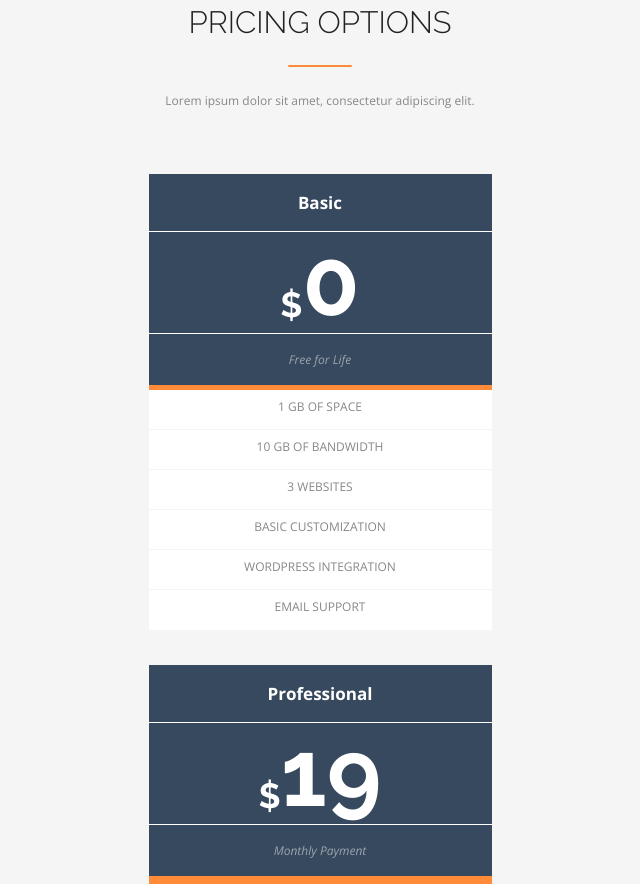
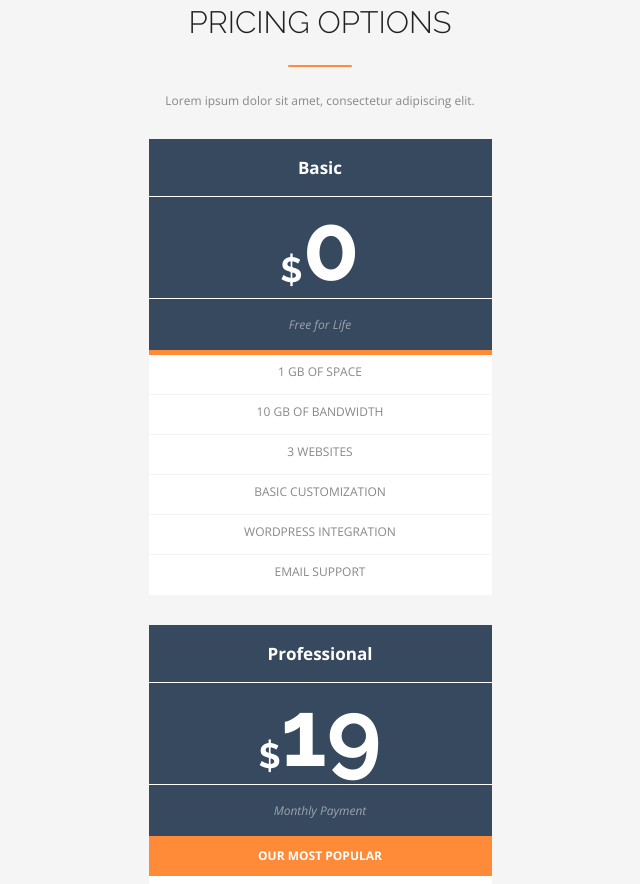
Before and after one commit to AlexanderHubar/pitchbook, a plain HTML site: page index.html in a window 768 px wide. Shown: the part 3580-4464 px from the top of the page, without its empty margins (64-704 px from the left). Drawn offline with nearby package versions, Linux system fonts and the light colour scheme.

Commit message:
fix price-list

```diff
--- a/styles/common.blocks/pricing/pricing.less
+++ b/styles/common.blocks/pricing/pricing.less
@@ -110,7 +110,7 @@
 
 }
 
-@media only screen and (min-width: 640px) and (max-width: 768px) {
+@media only screen and (max-width: 768px) {
 	.price-list {
 		flex-direction: column;
 	}
@@ -120,8 +120,12 @@
 		width: auto;
 	}
 
-	.price-list-header {
-		margin-top: 35px;
+	.price-list__item:not(:last-child) {
+		margin-bottom: 30px;
+	}
+
+	.price-list-header:not(.popular) {
+		margin-top: 0;
 	}
 
 }
```
Also changed, not shown: styles/common.blocks/pricing/pricing.css, styles/style.css.
